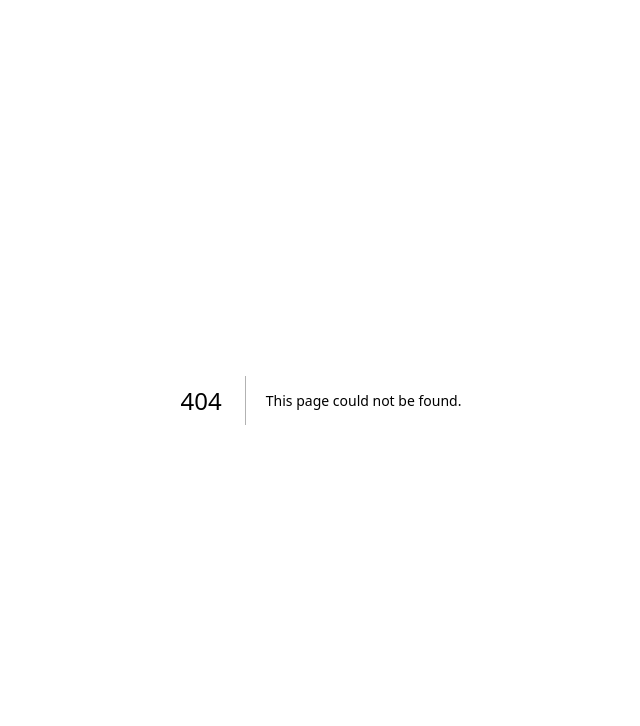
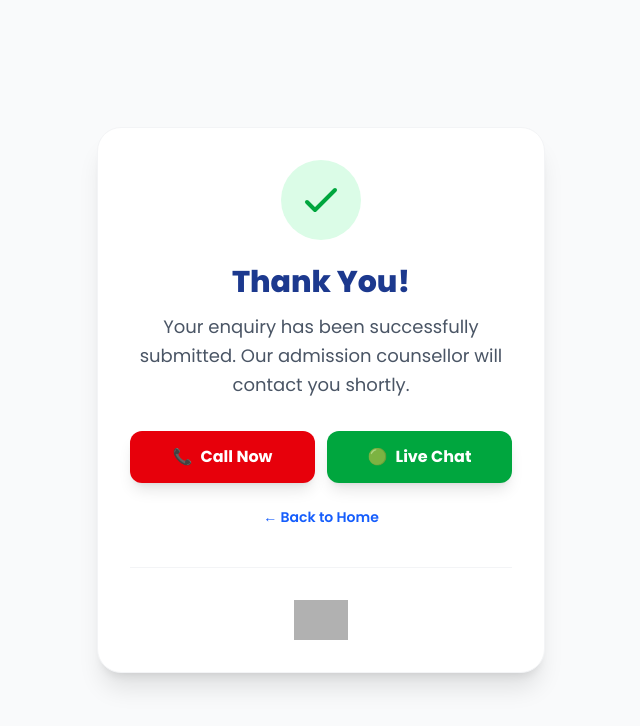
Before and after one commit to BrishbhanSinghBhadoriya/uttaranchal_university, a Next.js app: page /thank-you in a window 1280 px wide. Before the commit this address had no page. Shown: the top 726 px of the page, without its empty margins (319-959 px from the left). Built offline with nearby package versions, Linux system fonts and the light colour scheme; grey boxes are pictures that could not be loaded.

Commit message:
chnages for add run

```diff
--- a/app/api/enquiry/route.ts
+++ b/app/api/enquiry/route.ts
@@ -8,7 +8,6 @@ export async function POST(req: NextRequest) {
     const email = (data?.email ?? "").toString().trim();
     const phone = (data?.phone ?? "").toString().trim();
     const course = (data?.course ?? "").toString().trim();
-    const message = (data?.message ?? "").toString().trim();
     const state = (data?.state ?? "").toString().trim();
     const source = (data?.source ?? "").toString().trim();
 
@@ -23,7 +22,6 @@ export async function POST(req: NextRequest) {
       email,
       phone,
       course: course || null,
-      message: message || null,
       source: source || null,
       createdAt: new Date(),
       state: state || null,
--- a/app/components/EnquiryForm.tsx
+++ b/app/components/EnquiryForm.tsx
@@ -14,7 +14,6 @@ export default function EnquiryForm({ onClose, defaultCourse, source, courseOpti
   const [email, setEmail] = useState("");
   const [phone, setPhone] = useState("");
   const [course, setCourse] = useState(defaultCourse ?? "");
-  const [message, setMessage] = useState("");
   const [stateVal, setStateVal] = useState("");
   const [submitting, setSubmitting] = useState(false);
   const [done, setDone] = useState(false);
@@ -28,12 +27,13 @@ export default function EnquiryForm({ onClose, defaultCourse, source, courseOpti
       const res = await fetch("/api/enquiry", {
         method: "POST",
         headers: { "Content-Type": "application/json" },
-        body: JSON.stringify({ name, email, phone, course, message, source, state: stateVal }),
+        body: JSON.stringify({ name, email, phone, course, source, state: stateVal }),
       });
-      if (!res.ok) {
+      if (res.ok) {
+        window.location.href = "/thank-you";
+      } else {
         throw new Error("Failed");
       }
-      setDone(true);
     } catch (err: unknown) {
       setError("Something went wrong. Please try again.");
     } finally {
@@ -80,9 +80,9 @@ export default function EnquiryForm({ onClose, defaultCourse, source, courseOpti
           ) : (
             <input value={course} onChange={(e) => setCourse(e.target.value)} placeholder="Course (optional)" style={inputStyle} />
           )}
-          <textarea value={message} onChange={(e) => setMessage(e.target.value)} placeholder="Message (optional)" rows={3} style={{ ...inputStyle, resize: "vertical" }} />
+
           {error && <div style={{ color: "#e31e24", fontSize: 14 }}>{error}</div>}
-          <button disabled={submitting} style={submitStyle}>{submitting ? "Submitting..." : "Apply Now"}</button>
+          <button disabled={submitting} style={submitStyle}>{submitting ? "Your enquiry is submitting..." : "Apply Now"}</button>
         </form>
       ) : (
         <div style={{ textAlign: "center", padding: "20px 0" }}>
--- a/app/layout.tsx
+++ b/app/layout.tsx
@@ -2,6 +2,7 @@ import type { Metadata } from "next";
 import { Geist, Geist_Mono, Poppins } from "next/font/google";
 import "./globals.css";
 import MobileStickyBar from "./components/MobileStickyBar";
+import Script from "next/script";
 
 const geistSans = Geist({
   variable: "--font-geist-sans",
@@ -18,6 +19,7 @@ const poppins = Poppins({
   weight: ["300", "400", "500", "600", "700", "800"],
   display: "swap",
 });
+
 export const metadata: Metadata = {
   title: "Uttaranchal University Online Admission 2026 | Apply Now",
   description:
@@ -99,6 +101,20 @@ export default function RootLayout({
         />
         {children}
         <MobileStickyBar />
+
+        <Script
+          src="https://www.googletagmanager.com/gtag/js?id=AW-17973411670"
+          strategy="afterInteractive"
+        />
+        <Script id="google-ads" strategy="afterInteractive">
+          {`
+            window.dataLayer = window.dataLayer || [];
+            function gtag(){dataLayer.push(arguments);}
+            gtag('js', new Date());
+            gtag('config', 'AW-17973411670');
+          `}
+        </Script>
+
       </body>
     </html>
   );
--- /dev/null
+++ b/app/thank-you/page.tsx
@@ -0,0 +1,49 @@
+"use client";
+
+import Link from "next/link";
+import { useEffect } from "react";
+
+export default function ThankYouPage() {
+
+  useEffect(() => {
+    if (typeof window !== "undefined" && typeof (window as any).gtag === "function") {
+      (window as any).gtag("event", "conversion", {
+        send_to: "AW-17973411670/H0R4CLKf_YAcENb-sfpC",
+      });
+    }
+  }, []);
+
+  return (
+    <div className="min-h-screen bg-gray-50 flex items-center justify-center px-4 py-12">
+      <div className="max-w-md w-full bg-white rounded-3xl shadow-xl p-8 text-center border border-gray-100">
+        <div className="mb-6 flex justify-center">
+          <div className="w-20 h-20 bg-green-100 rounded-full flex items-center justify-center text-green-600">
+            <svg className="w-12 h-12" fill="none" stroke="currentColor" viewBox="0 0 24 24">
+              <path strokeLinecap="round" strokeLinejoin="round" strokeWidth={2} d="M5 13l4 4L19 7" />
+            </svg>
+          </div>
+        </div>
+        <h1 className="text-3xl font-extrabold text-blue-900 mb-3">Thank You!</h1>
+        <p className="text-gray-600 text-lg mb-8 leading-relaxed">
+          Your enquiry has been successfully submitted. Our admission counsellor will contact you shortly.
+        </p>
+        <div className="space-y-4">
+          <div className="flex flex-col sm:flex-row gap-3">
+            <a href="tel:+917042646766" className="flex-1 bg-red-600 hover:bg-red-700 text-white font-bold py-3.5 px-6 rounded-xl transition-all shadow-lg flex items-center justify-center gap-2">
+              <span>📞</span> Call Now
+            </a>
+            <a href="https://wa.me/917042646766" target="_blank" rel="noreferrer" className="flex-1 bg-green-600 hover:bg-green-700 text-white font-bold py-3.5 px-6 rounded-xl transition-all shadow-lg flex items-center justify-center gap-2">
+              <span>🟢</span> Live Chat
+            </a>
+          </div>
+          <Link href="/" className="block text-blue-600 hover:text-blue-800 font-semibold text-sm transition-colors mt-6">
+            ← Back to Home
+          </Link>
+        </div>
+        <div className="mt-10 pt-8 border-t border-gray-100">
+          <img src="/logo.png" alt="Uttaranchal University" className="h-10 mx-auto object-contain opacity-80" />
+        </div>
+      </div>
+    </div>
+  );
+}
```
